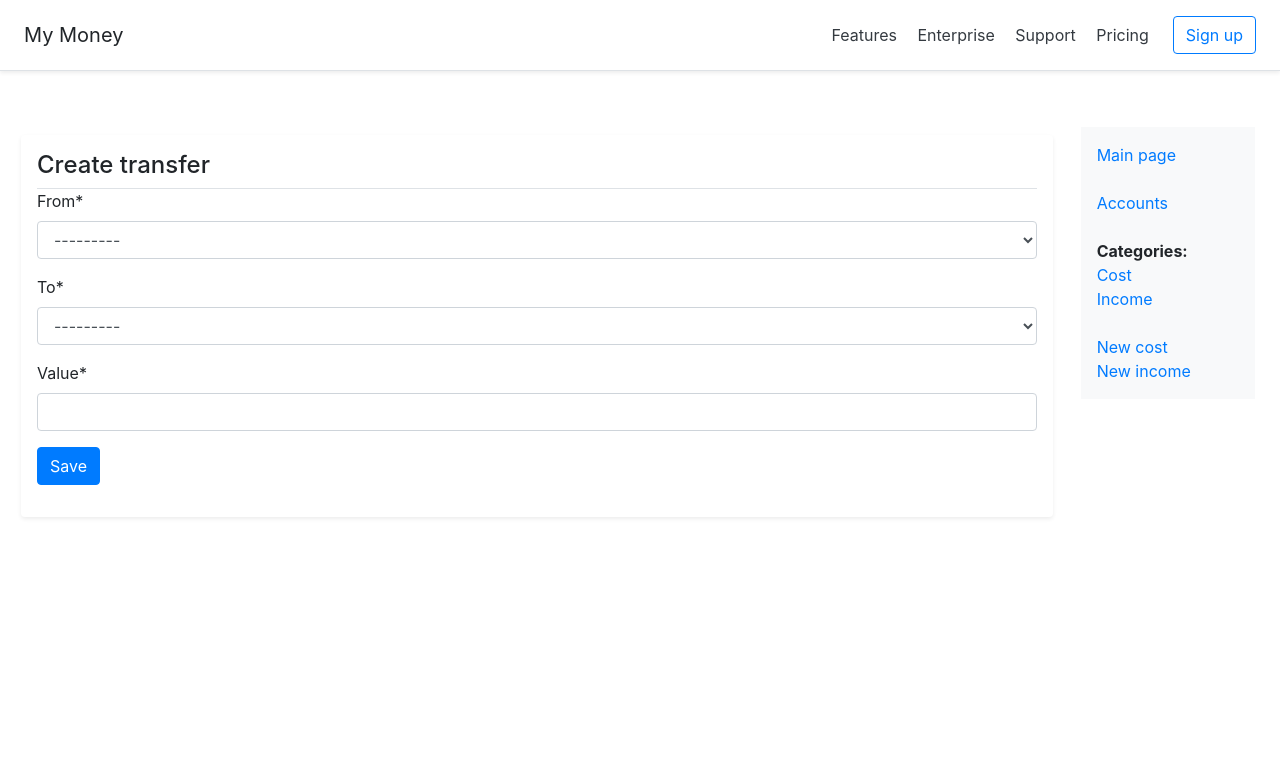
After one commit to balstepan/myMoney, a Django app: page /wallet/transfer/create/ in a window 1280 px wide. The commit adds this page. Shown: the top 757 px of the page. Run offline with Django 3.2, Linux system fonts and the light colour scheme; some libraries are stand-ins or nearby versions.

Commit message:
Add transfers

```diff
--- a/wallet/forms.py
+++ b/wallet/forms.py
@@ -31,3 +31,9 @@ class IncomeForm(forms.ModelForm):
     class Meta:
         model = models.Income
         fields = ('category', 'note', 'value', 'currency', 'account')
+
+
+class TransferForm(forms.ModelForm):
+    class Meta:
+        model = models.Transfer
+        fields = ('from_account', 'to_account', 'value_from')
--- a/wallet/models.py
+++ b/wallet/models.py
@@ -144,12 +144,14 @@ class Income(models.Model):
 
 class Transfer(models.Model):
     from_account = models.ForeignKey(Account,
+                                     verbose_name='From',
                                      on_delete=models.CASCADE,
                                      related_name='transfers_from')
     to_account = models.ForeignKey(Account,
+                                   verbose_name='To',
                                    on_delete=models.CASCADE,
                                    related_name='transfers_to')
-    value_from = models.DecimalField(verbose_name='Amount from',
+    value_from = models.DecimalField(verbose_name='Value',
                                      max_digits=10,
                                      decimal_places=2)
     value_to = models.DecimalField(verbose_name='Amount to',
--- a/wallet/templates/accounts/all_accounts.html
+++ b/wallet/templates/accounts/all_accounts.html
@@ -19,6 +19,9 @@ Accounts list
 
     <small class="d-block text-right mt-3">
       <a href="{% url 'wallet:account_create' %}"><button type="button" class="btn btn-primary btn-sm">Add account</button></a>
+      {% if accounts|length > 1 %}
+      <a href="{% url 'wallet:transfer_create' %}"><button type="button" class="btn btn-success btn-sm">Transfer</button></a>
+      {% endif %}
     </small>
   </div>
 {% endblock %}
--- /dev/null
+++ b/wallet/templates/transfers/create.html
@@ -0,0 +1,16 @@
+{% extends "base.html" %}
+
+{% load crispy_forms_tags %}
+
+{% block title %}Create transfer{% endblock %}
+
+{% block content %}
+    <div class="my-3 p-3 bg-white rounded shadow-sm">
+    <h4 class="border-bottom border-gray pb-2 mb-0">Create transfer</h4>
+    <form action="." method="post">
+        {{ form|crispy }}
+        {% csrf_token %}
+        <button type="submit" class="btn btn-primary">Save</button>
+    </form>
+    </div>
+{% endblock %}
--- a/wallet/urls.py
+++ b/wallet/urls.py
@@ -31,4 +31,5 @@ urlpatterns = [
     path('income/delete/<int:income_id>/', views.income_delete, name='income_delete'),
     path('costcategory/delete/<int:costcat_id>/', views.cost_category_delete, name='costcategory_delete'),
     path('incomecategory/delete/<int:incomecat_id>/', views.income_category_delete, name='incomecategory_delete'),
+    path('transfer/create/', views.TransferCreate.as_view(), name='transfer_create'),
     ]
--- a/wallet/views.py
+++ b/wallet/views.py
@@ -339,3 +339,24 @@ def income_delete(request, income_id):
                       'delete.html',
                       {'obj_type': 'income',
                        'object': income})
+
+
+class TransferCreate(View):
+    def get(self, request):
+        transfer_form = forms.TransferForm()
+        return render(request,
+                      'transfers/create.html',
+                      {'form': transfer_form})
+
+    def post(self, request):
+        transfer_form = forms.TransferForm(request.POST)
+        if transfer_form.is_valid():
+            new_transfer = transfer_form.save(commit=False)
+            new_transfer.user = request.user
+            new_transfer.value_to = new_transfer.value_from
+            new_transfer.from_account.balance -= new_transfer.value_from
+            new_transfer.to_account.balance += new_transfer.value_to
+            new_transfer.from_account.save()
+            new_transfer.to_account.save()
+            new_transfer.save()
+            return redirect('wallet:all_accounts')
```
